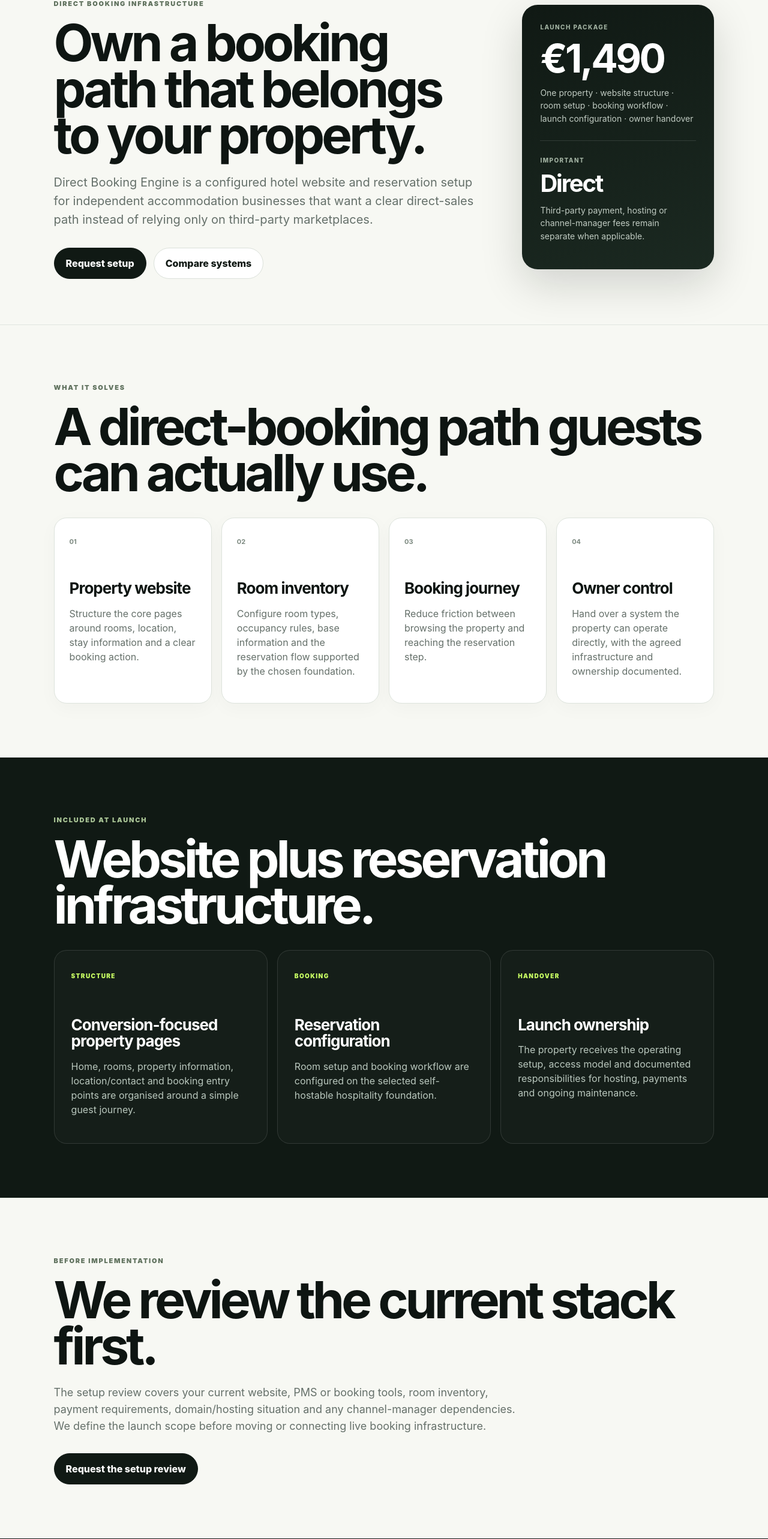
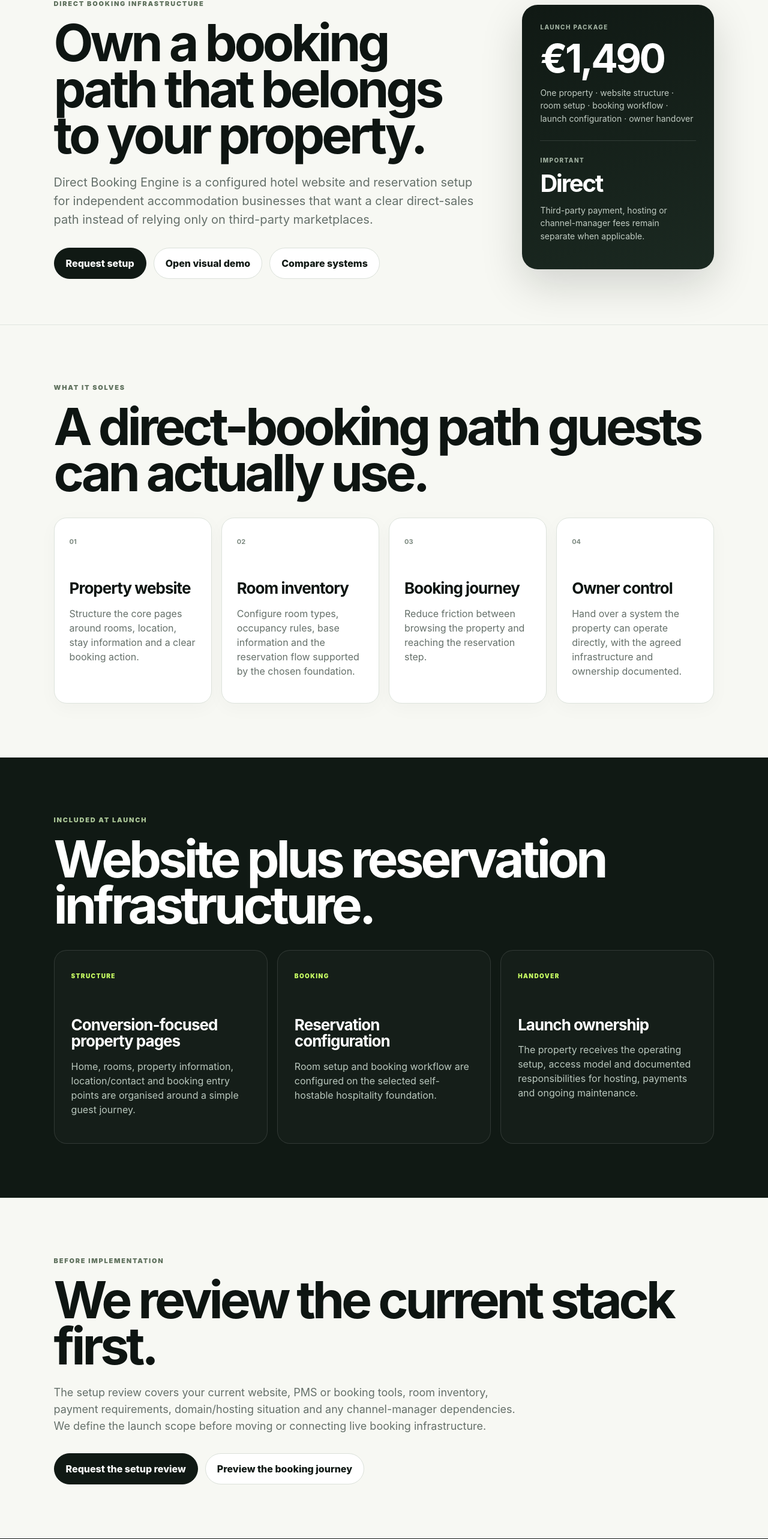
Before and after one commit to vincenzoproto/DigitalGrowthKits, a Next.js app: page /direct-booking-engine in a window 1280 px wide. Shown: the part 169-2735 px from the top of the page at 60% size. Built offline with nearby package versions, Linux system fonts and the light colour scheme; no server answers.

Commit message:
Add direct booking metadata and demo CTA

```diff
--- a/app/direct-booking-engine/page.tsx
+++ b/app/direct-booking-engine/page.tsx
@@ -1,5 +1,12 @@
+import type { Metadata } from "next";
 import Link from "next/link";
 import styles from "../repeat-guest-engine/repeat-guest.module.css";
+
+export const metadata: Metadata = {
+  title: "Direct Booking Engine | GuestFlow Systems",
+  description: "A configured hotel website and reservation path for independent accommodation businesses that want a clearer direct-sales channel.",
+  alternates: { canonical: "/direct-booking-engine" },
+};
 
 export default function DirectBookingEnginePage() {
   return (
@@ -9,7 +16,7 @@ export default function DirectBookingEnginePage() {
           <span className={styles.eyebrow}>Direct booking infrastructure</span>
           <h1>Own a booking path that belongs to your property.</h1>
           <p className={styles.lead}>Direct Booking Engine is a configured hotel website and reservation setup for independent accommodation businesses that want a clear direct-sales path instead of relying only on third-party marketplaces.</p>
-          <div className={styles.actions}><Link className={styles.primary} href="/request-setup?product=direct-booking-engine">Request setup</Link><Link className={styles.secondary} href="/#products">Compare systems</Link></div>
+          <div className={styles.actions}><Link className={styles.primary} href="/request-setup?product=direct-booking-engine">Request setup</Link><Link className={styles.secondary} href="/direct-booking-engine/demo">Open visual demo</Link><Link className={styles.secondary} href="/#systems">Compare systems</Link></div>
         </div>
         <aside className={styles.priceCard}>
           <span>Launch package</span><strong>€1,490</strong><p>One property · website structure · room setup · booking workflow · launch configuration · owner handover</p>
@@ -39,7 +46,7 @@ export default function DirectBookingEnginePage() {
       <section className={styles.section}>
         <span className={styles.eyebrow}>Before implementation</span><h2>We review the current stack first.</h2>
         <p className={styles.leadSmall}>The setup review covers your current website, PMS or booking tools, room inventory, payment requirements, domain/hosting situation and any channel-manager dependencies. We define the launch scope before moving or connecting live booking infrastructure.</p>
-        <div className={styles.actions}><Link className={styles.primary} href="/request-setup?product=direct-booking-engine">Request the setup review</Link></div>
+        <div className={styles.actions}><Link className={styles.primary} href="/request-setup?product=direct-booking-engine">Request the setup review</Link><Link className={styles.secondary} href="/direct-booking-engine/demo">Preview the booking journey</Link></div>
       </section>
     </main>
   );
```
